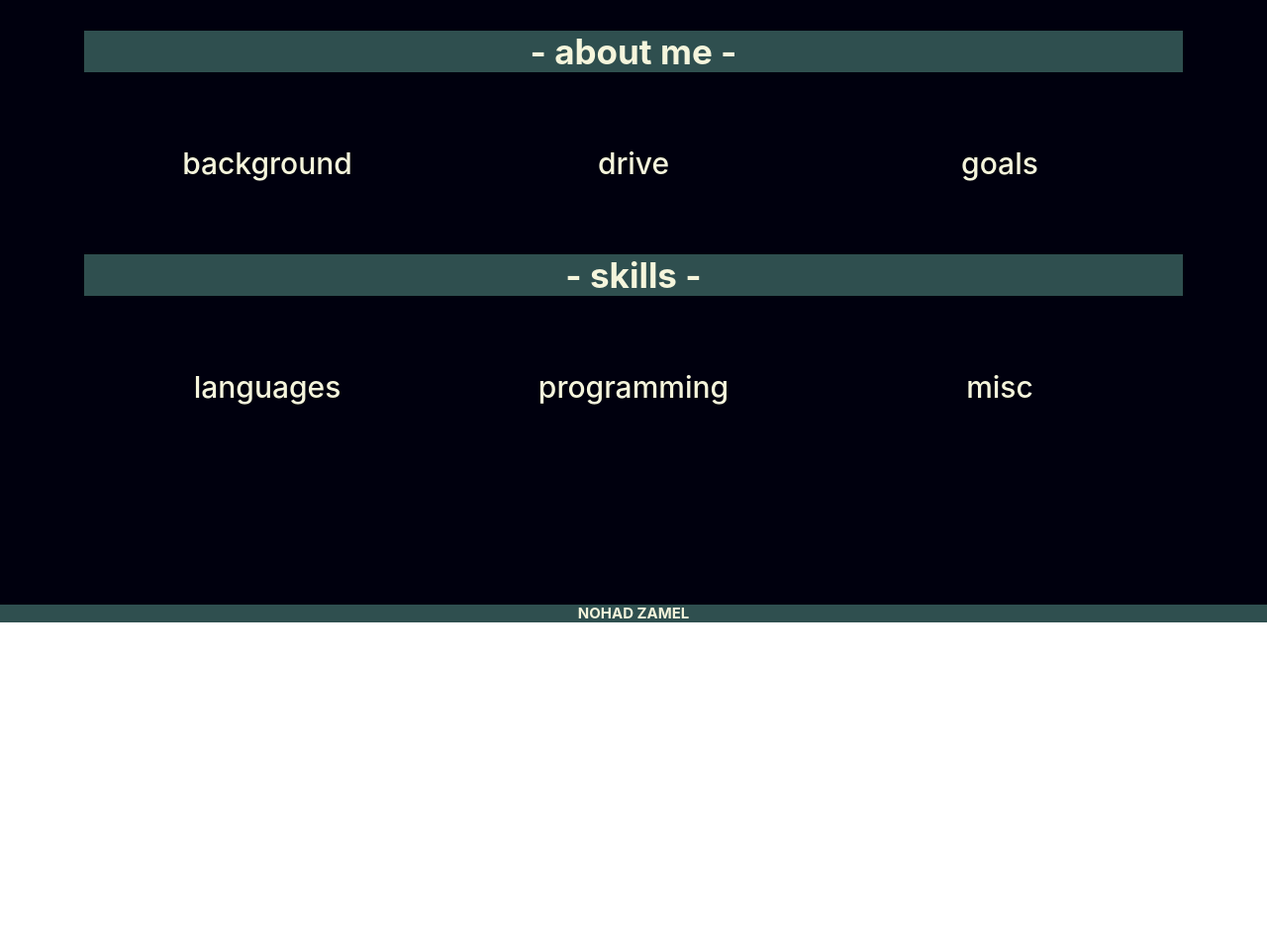
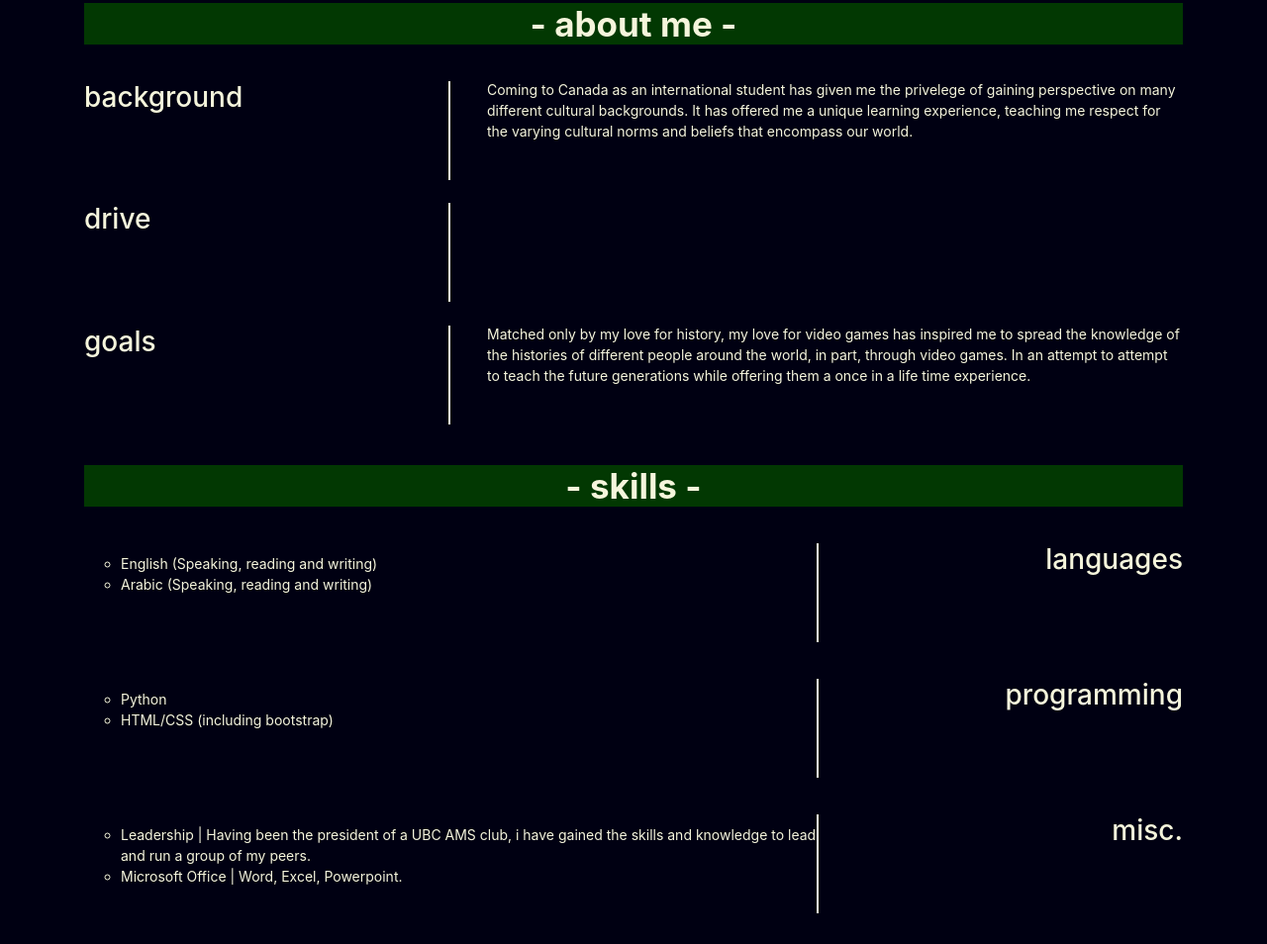
Before and after one commit to nohad94/mywebsite, a plain HTML site: page index.html in a window 1280 px wide. Shown: the part 584-1538 px from the top of the page at 99% size. Before the commit the page ends 1213 px from the top, so only its background shows below. Drawn offline with nearby package versions, Linux system fonts and the light colour scheme.

Commit message:
new colours. removed modals.

```diff
--- a/css/style.css
+++ b/css/style.css
@@ -6,30 +6,60 @@
     margin: 0%;
 }
 
-
 .header-container{
-    background-color: darkslategray;
+    background-color: rgb(2, 56, 2);
     margin: 0%;
 }
 
 .jumbotron-container{
-    background-color: rgb(0, 0, 14);
+    background-color: rgb(0, 0, 18);
     padding: 5%;
 }
 
 .main-container{
     margin: 0%;
-    background-color: rgb(0, 0, 14);
+    background-color: rgb(0, 0, 18);
+}
+
+.sub-containers h3{
+    margin-top: 2.5%;
+    margin-bottom: 2.5%;
+    color: beige;
+    border-right: 2px solid beige;
+    height: 100px;
+}
+
+.sub-containers p{
+    color: beige;
+    padding-left: 5%;
+    margin-top: 1%;
+    padding-bottom: 2.5%;
+    height: 100px;
+    font-size: 14px;
 }
 
 
+.sub-containers1 h3{
+    margin-top: 2.5%;
+    margin-bottom: 2.5%;
+    color: beige;
+    border-left: 2px solid beige;
+    text-align: right;
+    height: 100px;
+}
+
+.sub-containers1 ul{
+    color: beige;
+    padding-left: 5%;
+    margin-top: 2.5%;
+    margin-bottom: 2.5%;
+    height: 100px;
+    font-size: 14px;
+    list-style: circle;
+}
+
 img{
     display: block;
-}
-
-a:link{
-    color: beige;
-    text-align: center;
 }
 
 .profile-pic{
@@ -59,31 +89,13 @@ a:link{
 
 .about-me{
     text-align: center;
-    background-color: darkslategray;
+    background-color: rgb(2, 56, 2);
     color:beige;
     font-weight: bold;
     font-size: 35px;
     margin: 0;
-    margin-top: 0%;
-}
-
-.link-hover a:hover{
-    text-decoration: none;
-}
-
-.link-hover h1{
-    font-size: 30px;
-    padding-bottom: 20%;
-    padding-top: 20%;
-    background-color: rgb(0, 0, 14);
-    margin-top: 0%;
-    margin-bottom: 0%;
-    border-bottom: 0px solid darkslategray;
-}
-
-.link-hover h1:hover{
-    color: beige;
-    text-transform: uppercase;
+    margin-top: 2.5%;
+    margin-bottom: 2.5%;
 }
 
 header{
--- a/index.html
+++ b/index.html
@@ -25,23 +25,6 @@
             </div>
         </div>
 
-        <div class="navbar-container">
-            <nav class="navbar navbar-expand-lg navbar-light bg-light">
-                <a class="navbar-brand" href="#">Nohad Zamel</a>
-                    <button class="navbar-toggler" type="button" data-toggle="collapse" data-target="#navbarNavAltMarkup" aria-controls="navbarNavAltMarkup" aria-expanded="false" aria-label="Toggle navigation">
-                        <span class="navbar-toggler-icon"></span>
-                    </button>
-                <div class="collapse navbar-collapse" id="navbarNavAltMarkup">
-                        <div class="navbar-nav">
-                        <a class="nav-item nav-link active" href="#">Home <span class="sr-only">(current)</span></a>
-                        <a class="nav-item nav-link" href="#">about me</a>
-                        <a class="nav-item nav-link" href="#">skills</a>
-                        <a class="nav-item nav-link disabled" href="#">Disabled</a>
-                    </div>
-                </div>
-            </nav>
-        </div>
-
         <div class="jumbotron-container">
             <div class="container">
                 <div class="row">
@@ -57,169 +40,124 @@
         </div>
 
         <div class="main-container">
+
+            <!-- about me bar -->
             <div class="container">
                 <div class="row">
                     <div class="col-lg-12 col-md-12 col-sm-12 col-xs-12">
-                        <h2 class="about-me">- about me -</h2>
-                    </div>
-                </div>
-            </div>
-            <div class="container" id="main-container">
-                <div class="row no-gutters">
-
-                    <div class="col-lg-4 col-md-4 col-sm-12 cold-xs-12">
-                        <div class="link-hover">
-                            <a href="#mymodal1" data-toggle="modal">
-                                <h1>background</h1>
-                            </a>
-                        </div>
-                        <div class="modal fade" id="mymodal1">
-                            <div class="modal-dialog">
-                                <div class="modal-content">
-                                    <div class="modal-header">
-                                        <h3  class="col-12 modal-title text-center">- background -</h3>
-                                    </div>
-                                    <div class="modal-body">
-                                        <p>Coming to Canada as an international student has given me the privelege of gaining perspective on many different cultural backgrounds. It has offered me a unique learning experience, teaching me respect for the varying cultural norms and beliefs that encompass our world.</p>
-                                    </div>
-                                    <div class="modal-footer">
-                                        <button type="button" class="btn btn-secondary" data-dismiss="modal">Close</button>
-                                    </div>
-                                </div>
+                        <h1 class="about-me">- about me -</h1>
                     </div>
                 </div>
             </div>
 
+            <!-- contains all the information under the about me bar -->
+            <div class="info-container">
+
+                <div class="container">
+
+                    <!-- background -->
+                    <div class="sub-containers">
+                        <div class="row no-gutters">
                             <div class="col-lg-4 col-md-4 col-sm-12 cold-xs-12">
-                        <div class="link-hover">
-                            <a href="#mymodal2" data-toggle="modal">
-                                <h1>drive</h1>
-                            </a>
+                                <h3>background</h3>
                             </div>
-                        <div class="modal fade" id="mymodal2">
-                            <div class="modal-dialog">
-                                <div class="modal-content">
-                                    <div class="modal-header">
-                                        <h3  class="col-12 modal-title text-center">- drive -</h3>
-                                    </div>
-                                    <div class="modal-body">
-                                        <p>As a historian I am deeply passionate about studying the idea of the continuity of military advancements in technology and stategy of various civilizations across the world. As well as establishing the reasoning behind the various steps that these civilizations took in their journey of advancement. </p>
-                                    </div>
-                                    <div class="modal-footer">
-                                        <button type="button" class="btn btn-secondary" data-dismiss="modal">Close</button>
-                                    </div>
-                                </div>
+                            <div class="col-lg-8 col-md-8 col-sm-12 cold-xs-12">
+                                <p>Coming to Canada as an international student has given me the privelege of gaining perspective on many different cultural backgrounds. It has offered me a unique learning experience, teaching me respect for the varying cultural norms and beliefs that encompass our world.</p>
                             </div>
                         </div>
                     </div>
 
+                    <!-- drive -->
+                    <div class="sub-containers">
+                        <div class="row no-gutters">
                             <div class="col-lg-4 col-md-4 col-sm-12 cold-xs-12">
-                        <div class="link-hover">
-                            <a href="#mymodal3" data-toggle="modal">
-                                <h1>goals</h1>
-                            </a>
+                                <h3>drive</h3>
                             </div>
-                        <div class="modal fade" id="mymodal3">
-                            <div class="modal-dialog">
-                                <div class="modal-content">
-                                    <div class="modal-header">
-                                        <h3  class="col-12 modal-title text-center">- goals -</h3>
-                                    </div>
-                                    <div class="modal-body">
-                                        <p>Matched only by my love for history, my love for video games has inspired me to work towards the creation of a game that strives to connect people from around the world and teach them the histories of some of the many great civilizations, while offering them an experience they have never had. To create a game that leaves a once in a life time impression on the future generation, to get them excited about history is my ultimate goal.</p>
-                                    </div>
-                                    <div class="modal-footer">
-                                        <button type="button" class="btn btn-secondary" data-dismiss="modal">Close</button>
+                            <div class="col-lg-8 col-md-8 col-sm-12 cold-xs-12">
+                                <p></p>
                             </div>
                         </div>
+                    </div>
+
+                    <!-- goals -->
+                    <div class="sub-containers">
+                        <div class="row no-gutters">
+                            <div class="col-lg-4 col-md-4 col-sm-12 cold-xs-12">
+                                <h3>goals</h3>
+                            </div>
+                            <div class="col-lg-8 col-md-8 col-sm-12 cold-xs-12">
+                                <p>Matched only by my love for history, my love for video games has inspired me to spread the knowledge of the histories of different people around the world, in part, through video games. In an attempt to attempt to teach the future generations while offering them a once in a life time experience.</p>
                             </div>
                         </div>
                     </div>
 
                 </div>
+
             </div>
 
+            <!-- skills bar -->
             <div class="container">
                 <div class="row">
                     <div class="col-lg-12 col-md-12 col-sm-12 col-xs-12">
-                        <h2 class="about-me">- skills -</h2>
+                        <h1 class="about-me">- skills -</h1>
                     </div>
                 </div>
             </div>
 
+            <!-- contains all the information under the info bar -->
+            <div class="info-container">
+
                 <div class="container">
+
+                    <!-- languages -->
+                    <div class="sub-containers1">
                         <div class="row no-gutters">
-
+                            <div class="col-lg-8 col-md-8 col-sm-12 cold-xs-12">
+                                <ul>
+                                    <li>English (Speaking, reading and writing)</li>
+                                    <li>Arabic (Speaking, reading and writing)</li>
+                                </ul>
+                            </div>
                             <div class="col-lg-4 col-md-4 col-sm-12 cold-xs-12">
-                        <div class="link-hover">
-                            <a href="#mymodal4" data-toggle="modal">
-                                <h1>languages</h1>
-                            </a>
-                        </div>
-                        <div class="modal fade" id="mymodal4">
-                            <div class="modal-dialog">
-                                <div class="modal-content">
-                                    <div class="modal-header">
-                                        <h3  class="col-12 modal-title text-center">- languages -</h3>
-                                    </div>
-                                    <div class="modal-body">
-                                        <p></p>
-                                    </div>
-                                    <div class="modal-footer">
-                                        <button type="button" class="btn btn-secondary" data-dismiss="modal">Close</button>
-                                    </div>
-                                </div>
+                                <h3>languages</h3>
                             </div>
                         </div>
                     </div>
 
+                    <!-- programming -->
+                    <div class="sub-containers1">
+                        <div class="row no-gutters">
+                            <div class="col-lg-8 col-md-8 col-sm-12 cold-xs-12">
+                                <ul>
+                                    <li>Python</li>
+                                    <li>HTML/CSS (including bootstrap)</li>
+                                </ul>
+                            </div>
                             <div class="col-lg-4 col-md-4 col-sm-12 cold-xs-12">
-                        <div class="link-hover">
-                            <a href="#mymodal5" data-toggle="modal">
-                                <h1>programming</h1>
-                            </a>
-                        </div>
-                        <div class="modal fade" id="mymodal5">
-                            <div class="modal-dialog">
-                                <div class="modal-content">
-                                    <div class="modal-header">
-                                        <h3  class="col-12 modal-title text-center">- programming -</h3>
-                                    </div>
-                                    <div class="modal-body">
-                                        <p></p>
-                                    </div>
-                                    <div class="modal-footer">
-                                        <button type="button" class="btn btn-secondary" data-dismiss="modal">Close</button>
-                                    </div>
-                                </div>
+                                <h3>programming</h3>
                             </div>
                         </div>
                     </div>
 
+                    <!-- misc -->
+                    <div class="sub-containers1">
+                        <div class="row no-gutters">
+                            <div class="col-lg-8 col-md-8 col-sm-12 cold-xs-12">
+                                <ul>
+                                    <li>Leadership | Having been the president of a UBC AMS club, i have gained the skills and knowledge to lead and run a group of my peers.</li>
+                                    <li>Microsoft Office | Word, Excel, Powerpoint.</li>
+                                </ul>
+                            </div>
                             <div class="col-lg-4 col-md-4 col-sm-12 cold-xs-12">
-                        <div class="link-hover">
-                            <a href="#mymodal6" data-toggle="modal">
-                                <h1>misc</h1>
-                            </a>
-                        </div>
-                        <div class="modal fade" id="mymodal6">
-                            <div class="modal-dialog">
-                                <div class="modal-content">
-                                    <div class="modal-header">
-                                        <h3  class="col-12 modal-title text-center">- misc -</h3>
-                                    </div>
-                                    <div class="modal-body">
-                                        <p></p>
-                                    </div>
-                                    <div class="modal-footer">
-                                        <button type="button" class="btn btn-secondary" data-dismiss="modal">Close</button>
+                                <h3>misc.</h3>
                             </div>
                         </div>
                     </div>
+
                 </div>
+
             </div>
-                </div>
-            </div>
+
         </div>
 
         <div class="jumbotron-container">
@@ -244,10 +182,6 @@
             </div>
         </div>
 
-
-
-
-
         <!-- Optional JavaScript-->
         <!-- jQuery first, then Popper.js, then Bootstrap JS-->
         <script src="https://code.jquery.com/jquery-3.3.1.slim.min.js" integrity="sha384-q8i/X+965DzO0rT7abK41JStQIAqVgRVzpbzo5smXKp4YfRvH+8abtTE1Pi6jizo" crossorigin="anonymous"></script>
```
Lines whose indentation alone changed are shown as unchanged.
